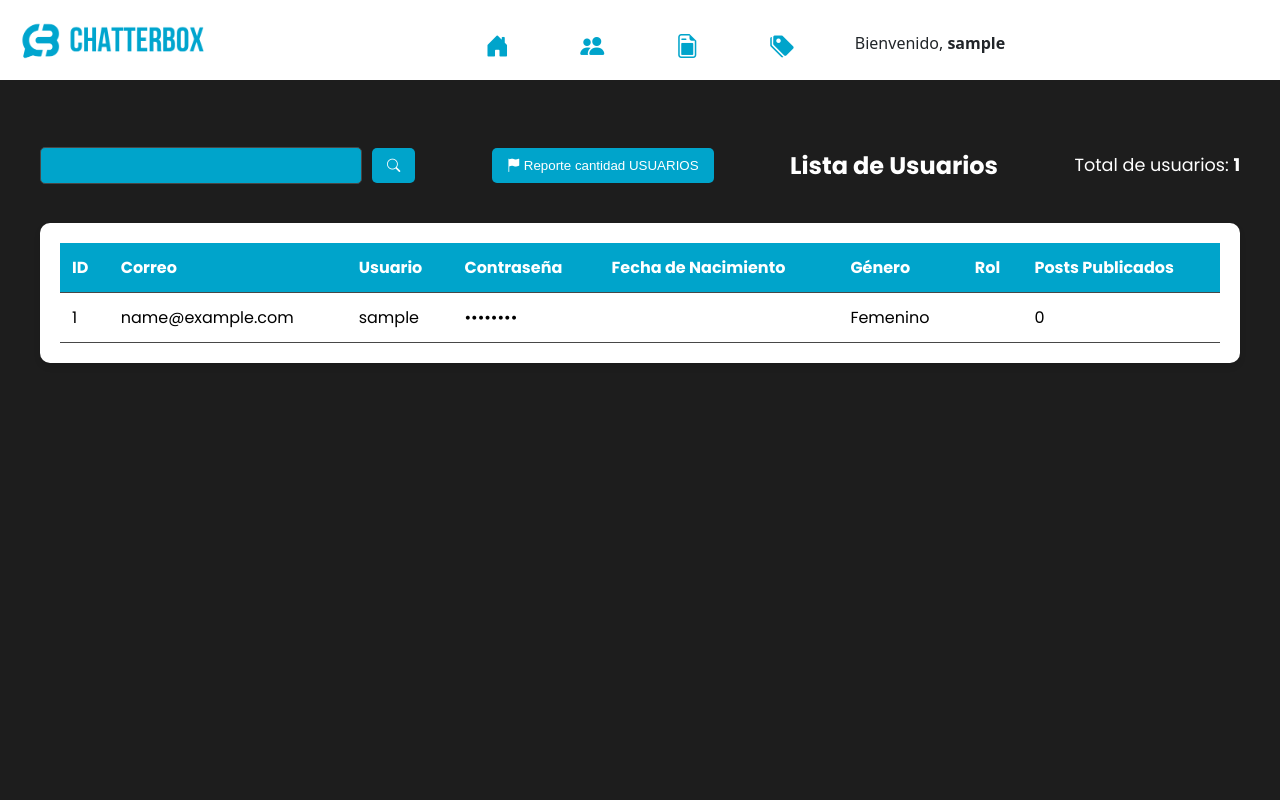
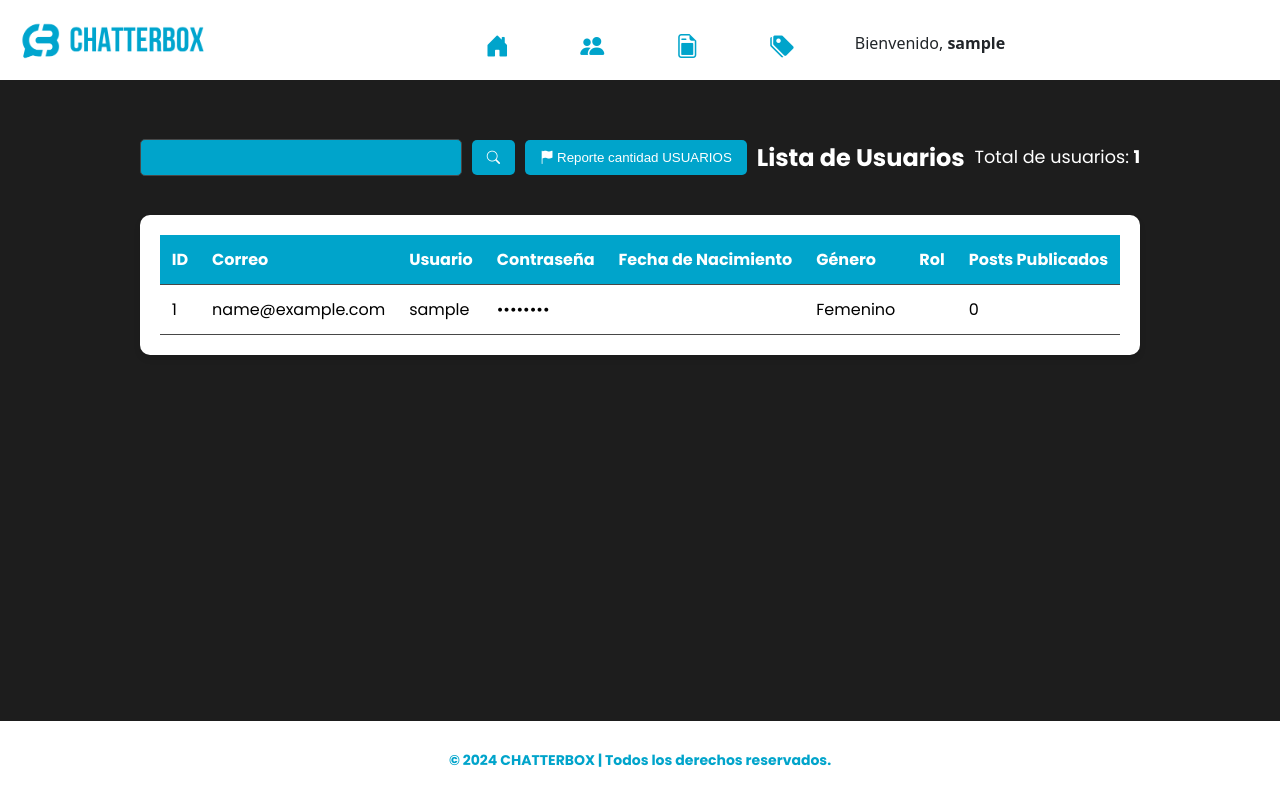
Before and after one commit to VALOID3/Chatterbox-Red-Social, a PHP site: page /admin/AdminUsuarios.php in a window 1280 px wide. Run offline with PHP 8.4, Linux system fonts and the light colour scheme; the visitor is signed in with stand-in values (Sample User, id 1); data that the repository does not hold is empty.

Commit message:
Update AdminUsuarios.php

```diff
--- a/admin/AdminUsuarios.php
+++ b/admin/AdminUsuarios.php
@@ -101,6 +101,12 @@ $conn->close();
         </div>
     </div>
 
+
+    <!-- FOOTER -->
+    <footer class="footer">
+        <p>&copy; 2024 CHATTERBOX | Todos los derechos reservados.</p>
+    </footer>
+    <link rel="stylesheet" href="../css/footer.css">
 </body>
 
 </html>
```
